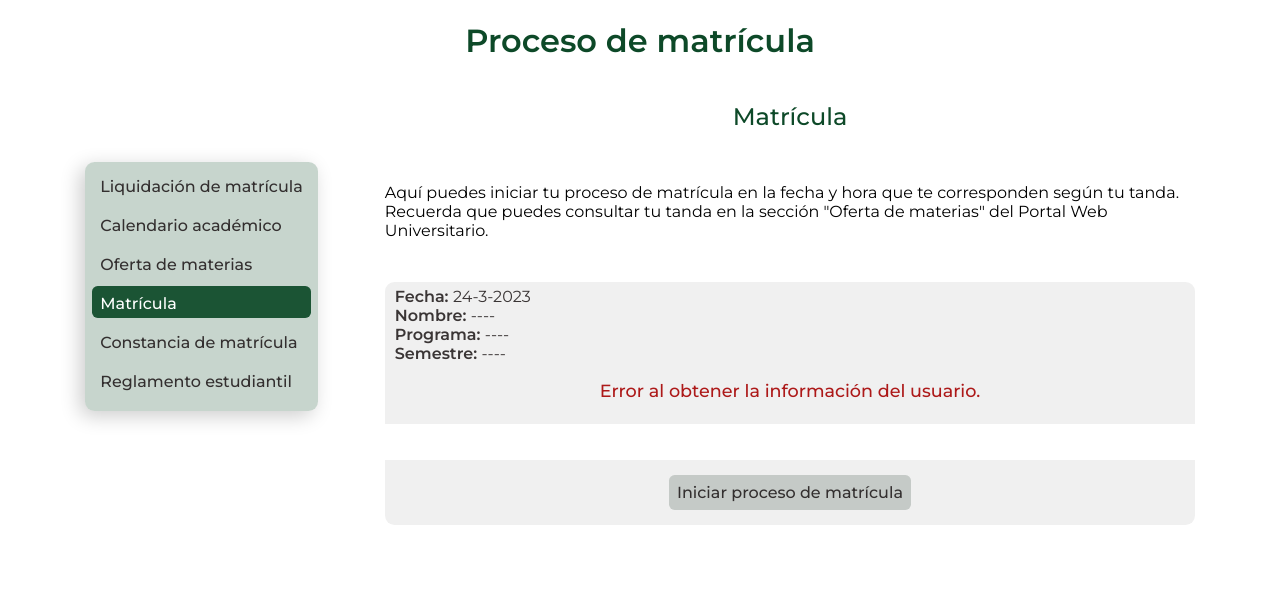
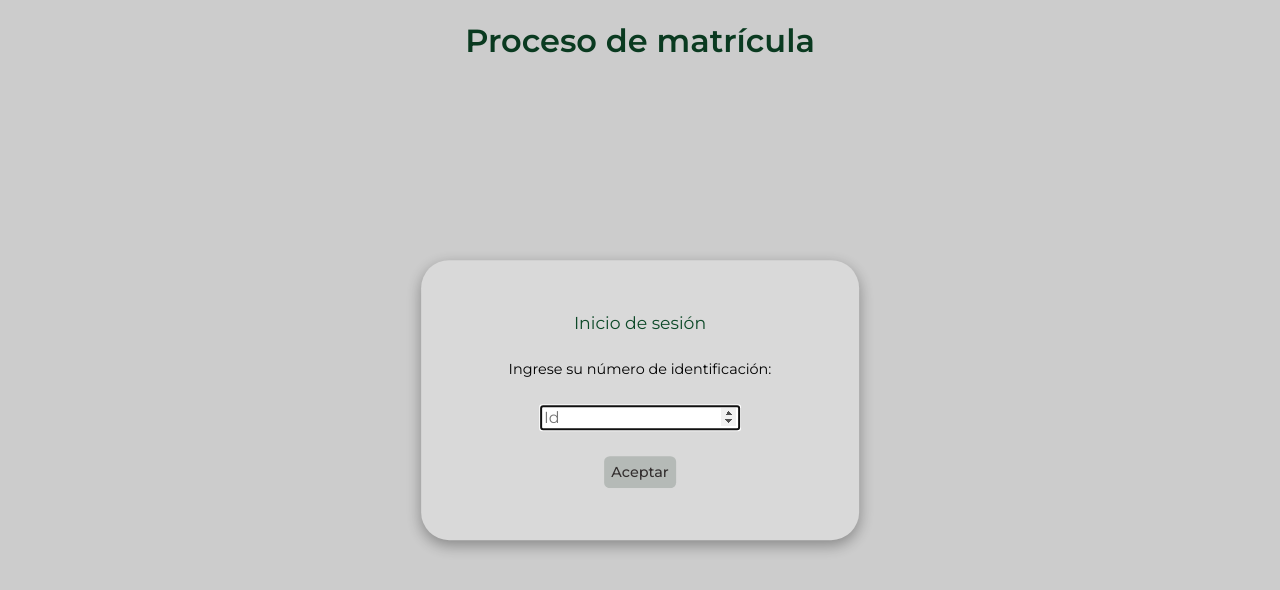
Before and after one commit to Sneyderbg/Mat_G1_Front, a React (Create React App) app: page / in a window 1280 px wide. Shown: the top 590 px of the page. Built offline with nearby package versions, Linux system fonts and the light colour scheme; no server answers.

Commit message:
feat: added basic login from user id

```diff
--- /dev/null
+++ b/src/components/Login.js
@@ -0,0 +1,53 @@
+import { STATUS } from "../utils/CommonRequests";
+
+/**
+ *
+ * @param {*} props = {fnOnLogin, loginStatus}
+ */
+export function Login(props) {
+  return (
+    <div className="popup__background">{getFormGromStatus(props.loginStatus, props.fnOnLogin)}</div>
+  );
+}
+
+function getFormGromStatus(loginStatus, fnOnLogin) {
+  switch (loginStatus.status) {
+    case undefined:
+      return (
+        <form className="popup" onSubmit={fnOnLogin}>
+          <div className="popup__title">Inicio de sesión</div>
+          <div className="popup__text">Ingrese su número de identificación:</div>
+          <input name="userId" type="number" placeholder="Id" autoFocus required></input>
+          <button type="submit">Aceptar</button>
+        </form>
+      );
+
+    case STATUS.PENDING:
+      return (
+        <div className="popup">
+          <div className="popup__title">Inicio de sesión</div>
+          <div className="popup__text">Comprobando información...</div>
+        </div>
+      );
+
+    case STATUS.ERROR:
+      return (
+        <div className="popup">
+          <div className="popup__title">Inicio de sesión</div>
+          <div className="popup__text important-label">{loginStatus.customMessage}</div>
+          <button onClick={() => window.location.reload()}>Recargar página</button>
+        </div>
+      );
+
+    default:
+      return (
+        <div className="popup">
+          <div className="popup__title">Inicio de sesión</div>
+          <div className="popup__text important-label">
+            {loginStatus.customMessage}, {loginStatus.info}
+          </div>
+          <button onClick={() => window.location.reload()}>Recargar página</button>
+        </div>
+      );
+  }
+}
--- a/src/components/MainPage.js
+++ b/src/components/MainPage.js
@@ -3,7 +3,8 @@ import { NavBar } from "./NavBar";
 import { BlankPage } from "./blank/blankPage";
 import { OfertaDeMaterias } from "./oferta/OfertaDeMaterias";
 import { StartMatricula } from "./matricula/StartMatricula";
-import { getUserInfo } from "../utils/CommonRequests";
+import { STATUS, getUserInfo } from "../utils/CommonRequests";
+import { Login } from "./Login";
 
 /**
  * Componente que renderiza la página principal (o página general) de la app web.
@@ -14,20 +15,41 @@ import { getUserInfo } from "../utils/CommonRequests";
 export function MainPage(props) {
   const [currentPageNumber, setCurrentPageNumber] = useState(3);
   const [userInfo, setUserInfo] = useState({});
+  const [login, setLogin] = useState({ status: undefined });
 
   useEffect(() => {
-    getUserInfo(props.cfg.USER_ID).then((res) => setUserInfo(res));
-  }, [props.cfg.USER_ID]);
+    if (userInfo.status === STATUS.OK) {
+      setLogin({ status: STATUS.OK, userId: userInfo.id });
+    } else {
+      setLogin({
+        status: userInfo.status,
+        customMessage: userInfo.customMessage,
+        info: userInfo.info,
+      });
+    }
+  }, [userInfo]);
 
   return (
     <div>
       <header>
         <h1>Proceso de matrícula</h1>
       </header>
-      <main>
-        <NavBar activeBtnIdx={currentPageNumber} changePageNumber={setCurrentPageNumber}></NavBar>
-        {getCurrentPage(currentPageNumber, userInfo)}
-      </main>
+      {login.status === STATUS.OK ? (
+        <main>
+          <NavBar activeBtnIdx={currentPageNumber} changePageNumber={setCurrentPageNumber}></NavBar>
+          {getCurrentPage(currentPageNumber, userInfo)}
+        </main>
+      ) : (
+        <Login
+          loginStatus={login}
+          fnOnLogin={(e) => {
+            e.preventDefault();
+            const data = new FormData(e.target);
+            setLogin({ status: STATUS.PENDING });
+            getUserInfo(data.get("userId")).then((info) => setUserInfo(info));
+          }}
+        ></Login>
+      )}
     </div>
   );
 }
--- a/src/utils/config.json
+++ b/src/utils/config.json
@@ -1,5 +1,4 @@
 {
-  "USER_ID": 6464,
   "API_URL": "http://192.168.137.1:4000",
   "endpoints": {
     "STUDENTS": "/estudiante",
```
